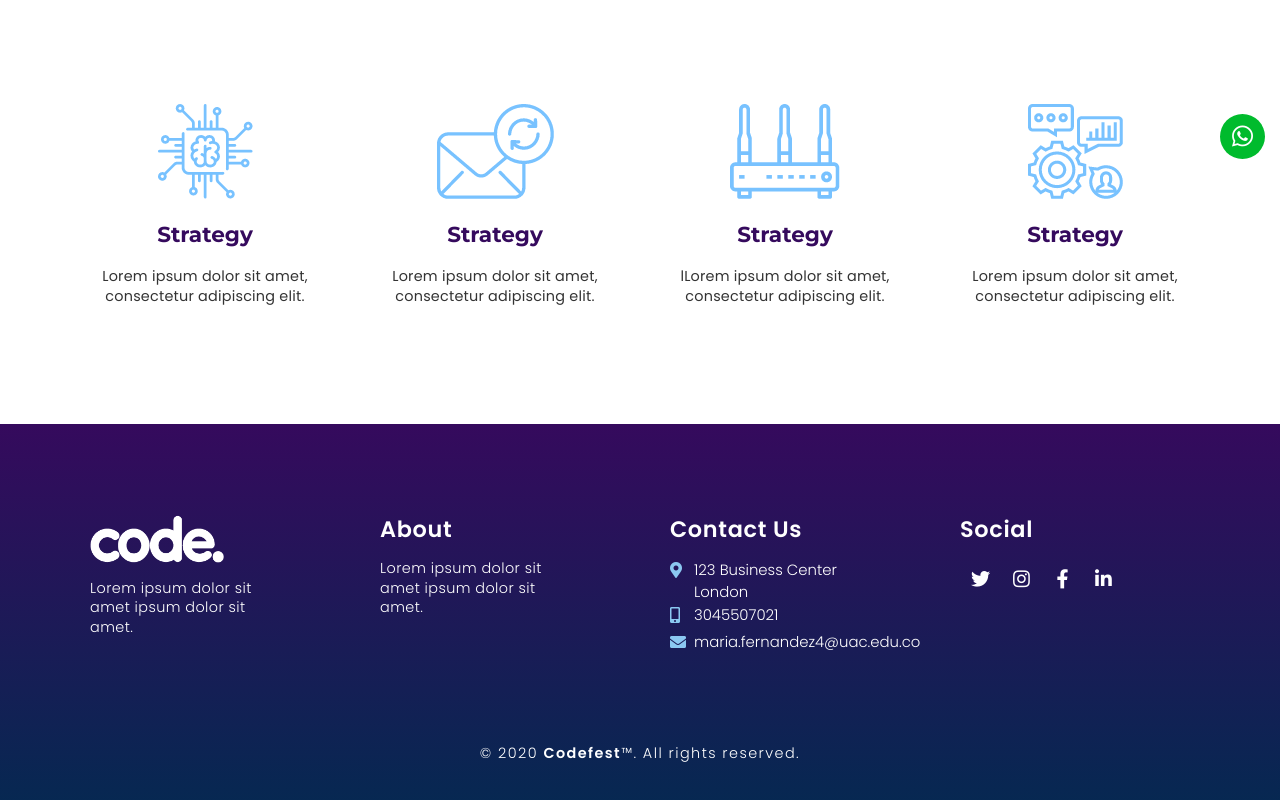
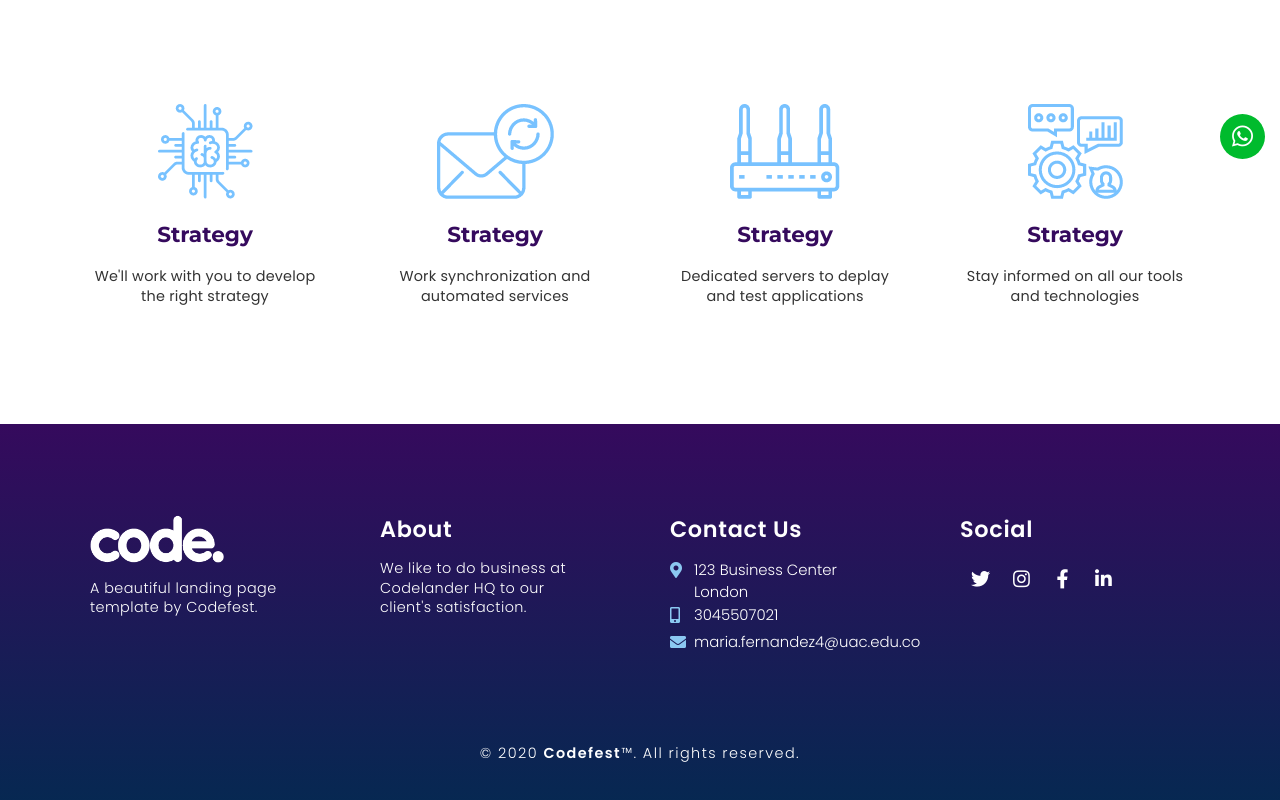
Before and after one commit to Maria-fernandez16/Landing-page---1er-corte-MW, a plain HTML site: page index.html in a window 1280 px wide. Shown: the part 626-1426 px from the top of the page. Drawn offline with nearby package versions, Linux system fonts and the light colour scheme; a script that the page names is missing.

Commit message:
Add files via upload

```diff
--- a/css/estilo.css
+++ b/css/estilo.css
@@ -27,12 +27,10 @@ aside#boton-wp a:hover i { color: #00bb2d; transition: all 0.3s ease-in; }
 /* Componente Menú Responsive */
 aside#menu-moviles { width: 290px; height: 100%; display: none; margin: 0; float: none; position: fixed; right: -290px; top: 0; z-index: 99999; background: #350a5d; }
 
-aside#menu-moviles a#abrir-menu { width: 35px; height: auto; margin: 0; float: none; position: absolute; top: 25px; left: -35px; display: block; text-decoration: none; color: #fff; background: #f3114f; font-weight: 600; font-size: 1em; line-height: 1em; text-align: center; padding: 10px 0; border-radius: 5px 0 0 5px; transition: all 0.3s ease-in;}
-
-aside#menu-moviles a#abrir-menu:hover { background: #350a5d; transition: all 0.3s ease-in; }
+aside#menu-moviles a#abrir-menu { width: 35px; height: auto; margin: 0; float: none; position: absolute; top: 25px; left: -35px; display: block; text-decoration: none; color: #fff; background: #f3114f; font-weight: 600; font-size: 1em; line-height: 1em; text-align: center; padding: 10px 0; border-radius: 5px 0 0 5px; transition: all 0.3s ease-in; }
+aside#menu-moviles a#abrir-menu:hover { background: #350a5d; transition: all 0.3s ease-in }
 
 aside#menu-moviles a#cerrar-menu { width: 35px; height: auto; margin: 0; float: none; position: absolute; top: 25px; left: -35px; display: none; text-decoration: none; color: #fff; background: #f3114f; font-weight: 600; font-size: 1em; line-height: 1em; text-align: center; padding: 10px 0; border-radius: 5px 0 0 5px; transition: all 0.3s ease-in; }
-
 aside#menu-moviles a#cerrar-menu:hover { background: #350a5d; transition: all 0.3s ease-in; }
 
 aside#menu-moviles nav { width: 60%; height: auto; margin: 15% auto; float: none; position: relative; }
--- a/index.html
+++ b/index.html
@@ -12,7 +12,6 @@
         <link rel="icon" href="img/favicon.png">
 
         <!-- meta para responsive -->
-
         <!-- Meta que permite la correcta visualización en Responsive -->
         <meta name="viewport" content="width=device-width, initial-scale=1">
 
@@ -45,10 +44,10 @@
             <!-- Menú para moviles -->
             <aside id="menu-moviles">
                 <a href="#" id="abrir-menu">
-                    <i class="fas fa-bars"></i>">
+                    <i class="fad fa-bars"></i>
                 </a>
                 <a href="#" id="cerrar-menu">
-                    <i class="fas fa-times"></i>
+                    <i class="far fa-times"></i>
                 </a>
                 <nav>
                     <a href="#ancla-empresa">about</a>
@@ -89,7 +88,7 @@
                     <div id="info-empresa">
                         <h2>Multipurpose landing page</h2>
                         <h1>Beautifully, simple, code.</h1>
-                        <p>Lorem ipsum dolor sit amet, consectetur adipiscing elit, sed do eiusmod tempor incididunt ut labore et dolore magna aliqua.</p>
+                        <p>Codelander is a beautifully simple, clean and lightweight landing page template for all types of businesses, with bold and bright colours.</p>
                         <a href="https://www.instagram.com/rhys_pormc/" target="_blank">Learn more</a>
                     </div>
                 </article>
@@ -102,25 +101,25 @@
                     <figure>
                         <img src="img/strategy-1.png">
                         <h3>Strategy</h3>
-                        <p>Lorem ipsum dolor sit amet, consectetur adipiscing elit.</p>
+                        <p>We'll work with you to develop the right strategy</p>
                     </figure>
 
                     <figure>
                         <img src="img/strategy-2.png">
                         <h3>Strategy</h3>
-                        <p>Lorem ipsum dolor sit amet, consectetur adipiscing elit.</p>
+                        <p>Work synchronization and automated services</p>
                     </figure>
 
                     <figure>
                         <img src="img/strategy-3.png">
                         <h3>Strategy</h3>
-                        <p>lLorem ipsum dolor sit amet, consectetur adipiscing elit.</p>
+                        <p>Dedicated servers to deplay and test applications</p>
                     </figure>
 
                     <figure>
                         <img src="img/strategy-4.png">
                         <h3>Strategy</h3>
-                        <p>Lorem ipsum dolor sit amet, consectetur adipiscing elit.</p>
+                        <p>Stay informed on all our tools and technologies</p>
                     </figure>
                 </article>
             </section>
@@ -133,12 +132,12 @@
                 <div id="superior-footer">
                     <div class="cajas-footer">
                         <img src="img/logo_footer.png">
-                        <p>Lorem ipsum dolor sit amet ipsum dolor sit amet.</p>
+                        <p>A beautiful landing page template by Codefest.</p>
                     </div>
 
                     <div class="cajas-footer">
                         <h6>About</h6>
-                        <p>Lorem ipsum dolor sit amet ipsum dolor sit amet.</p>
+                        <p>We like to do business at Codelander HQ to our client's satisfaction.</p>
                     </div>
 
                     <div class="cajas-footer">
```
